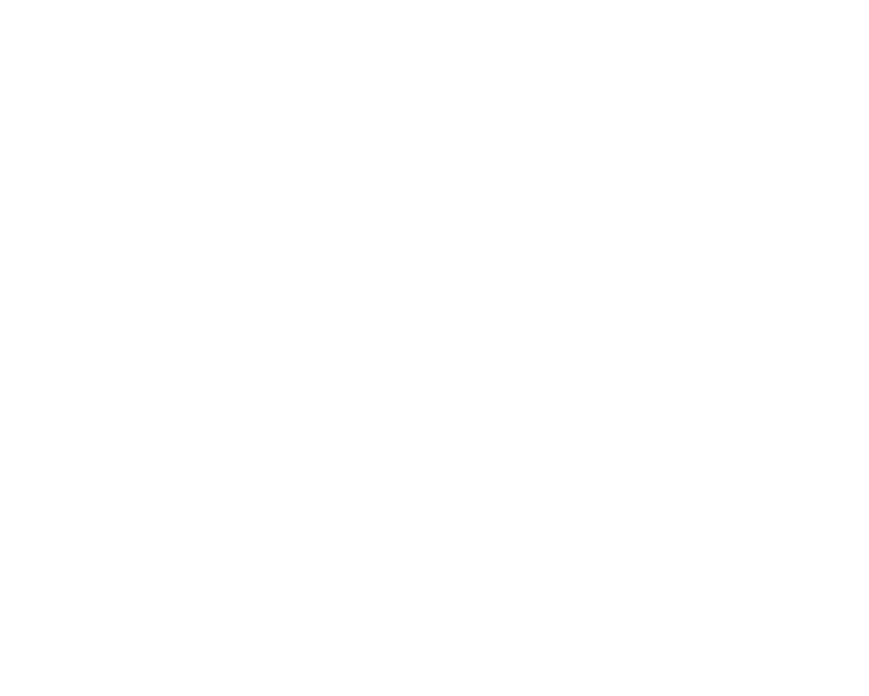
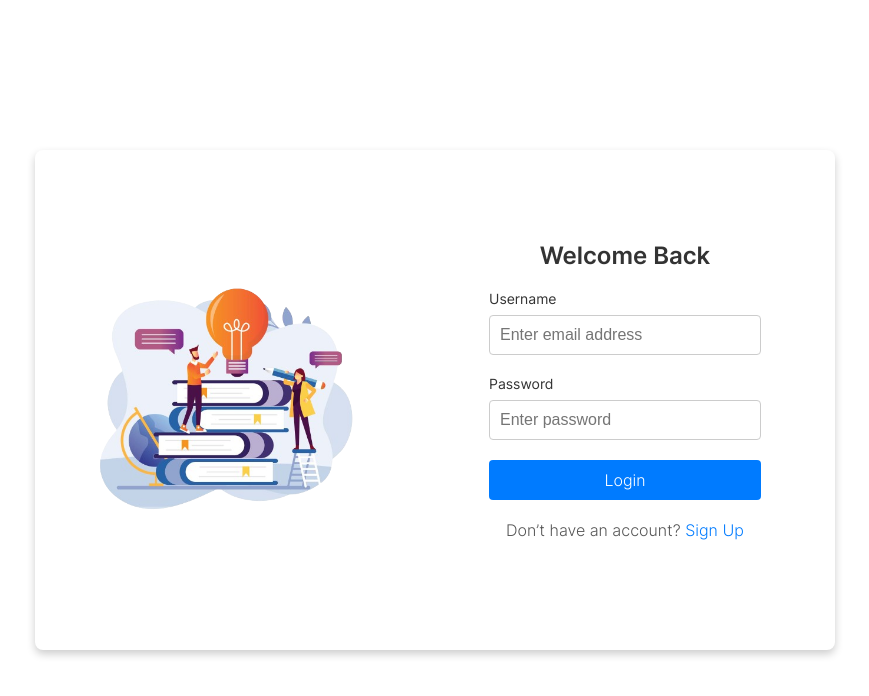
Before and after one commit to ICAS03/uni-portal, a React (Vite) app: page /adminLogin in a window 1280 px wide. Before the commit this address had no page. Shown: the top 696 px of the page, without its empty margins (205-1074 px from the left). Built offline with nearby package versions, Linux system fonts and the light colour scheme.

Commit message:
login page done

```diff
--- a/src/App.jsx
+++ b/src/App.jsx
@@ -16,6 +16,7 @@
 import CourseMenu from "./components/CourseMenu/courseMenu";
 import LectureUpload from "./components/LectureUpload/LectureUpload";
 import ProfilePage from "./components/ProfilePage/profilePage";
+import AdminLogin from "./components/AdminLogin/adminLogin";
 
 function App() {
   return (
@@ -38,6 +39,7 @@
         <Route path="/admindash" element={<AdminDash />}></Route>
         <Route path="/lecture-upload" element={<LectureUpload />}></Route>
         <Route path="/profilepage" element={<ProfilePage />}></Route>
+        <Route path="/adminLogin" element={<AdminLogin />}></Route>
       </Routes>
     </Router>
   );
--- /dev/null
+++ b/src/components/AdminLogin/adminLogin.css
@@ -0,0 +1,102 @@
+.container {
+  height: 100%;
+  display: flex;
+  justify-content: center;
+  align-items: center;
+}
+
+.login-box {
+  display: flex;
+  width: 800px;
+  height: 500px;
+  box-shadow: 0 4px 8px rgba(0, 0, 0, 0.2);
+  border-radius: 8px;
+  overflow: hidden;
+  background-color: white;
+}
+
+.image-section {
+  flex: 1;
+  display: flex;
+  align-items: center;
+  justify-content: center;
+  padding: 20px;
+}
+
+.image {
+  max-width: 100%;
+  max-height: 100%;
+}
+
+.form-section {
+  flex: 1;
+  padding: 40px;
+  display: flex;
+  flex-direction: column;
+  justify-content: center;
+  align-items: center;
+}
+
+.admin-title {
+  margin-bottom: 20px;
+  font-size: 24px;
+  font-weight: bold;
+  color: #333;
+}
+
+.form {
+  width: 100%;
+  display: flex;
+  flex-direction: column;
+  align-items: center;
+}
+
+.label {
+  width: 80%;
+  margin-bottom: 8px;
+  font-size: 14px;
+  color: #333;
+  text-align: left;
+}
+
+.input {
+  width: 80%;
+  padding: 10px;
+  margin-bottom: 20px;
+  border: 1px solid #ccc;
+  border-radius: 4px;
+  font-size: 16px;
+}
+
+.button {
+  width: 80%;
+  padding: 10px;
+  border: none;
+  border-radius: 4px;
+  background-color: #007bff;
+  color: white;
+  font-size: 16px;
+  cursor: pointer;
+}
+
+.button:hover {
+  background-color: #0056b3;
+}
+
+.error-message {
+  color: red;
+}
+
+.signup-link {
+  margin-top: 20px;
+  color: #555;
+}
+
+.signup-link a {
+  color: #007bff;
+  text-decoration: none;
+}
+
+.signup-link a:hover {
+  text-decoration: underline;
+}
--- /dev/null
+++ b/src/components/AdminLogin/adminLogin.jsx
@@ -0,0 +1,107 @@
+import { useState, useEffect } from "react";
+import { useNavigate } from "react-router-dom";
+import "./adminLogin.css";
+import loginImage from "../../assets/icons/loginpage.png";
+
+// Dummy data
+const dummyUsers = [
+  {
+    email: "admin@gmail.com",
+    password: "123",
+    role: "admin",
+  },
+  {
+    email: "lecturer@gmail.com",
+    password: "123",
+    role: "lecturer",
+  },
+  {
+    email: "student@gmail.com",
+    password: "123",
+    role: "student",
+  },
+];
+
+const LoginPage = () => {
+  const [email, setEmail] = useState("");
+  const [password, setPassword] = useState("");
+  const [error, setError] = useState("");
+  const [loggedIn, setLoggedIn] = useState(false);
+  const [role, setRole] = useState("");
+  const navigate = useNavigate();
+
+  const handleLogin = (e) => {
+    e.preventDefault();
+    const user = dummyUsers.find(
+      (user) => user.email === email && user.password === password
+    );
+    if (user) {
+      setRole(user.role);
+      setLoggedIn(true);
+      setError("");
+    } else {
+      setError("Invalid email or password");
+    }
+  };
+
+  useEffect(() => {
+    if (loggedIn) {
+      if (role === "admin") {
+        navigate("/adminDash");
+      } else if (role === "lecturer") {
+        navigate("#");
+      } else if (role === "student") {
+        navigate("/mycourses");
+      }
+      setLoggedIn(false);
+    }
+  }, [loggedIn, navigate, role]);
+
+  return (
+    <div className="container">
+      <div className="login-box">
+        <div className="image-section">
+          <img className="image" src={loginImage} alt="Illustration" />
+        </div>
+        <div className="form-section">
+          <h2 className="admin-title">Welcome Back</h2>
+          <form className="form" onSubmit={handleLogin}>
+            <label className="label" htmlFor="email">
+              Username
+            </label>
+            <input
+              className="input"
+              type="email"
+              id="email"
+              name="email"
+              placeholder="Enter email address"
+              value={email}
+              onChange={(e) => setEmail(e.target.value)}
+            />
+            <label className="label" htmlFor="password">
+              Password
+            </label>
+            <input
+              className="input"
+              type="password"
+              id="password"
+              name="password"
+              placeholder="Enter password"
+              value={password}
+              onChange={(e) => setPassword(e.target.value)}
+            />
+            <button className="button" type="submit">
+              Login
+            </button>
+            {error && <p className="error-message">{error}</p>}
+          </form>
+          <p className="signup-link">
+            Don’t have an account? <a href="#">Sign Up</a>
+          </p>
+        </div>
+      </div>
+    </div>
+  );
+};
+
+export default LoginPage;
```
Also changed, not shown: src/components/AdminLogin/useForm.jsx (added, +17 -0 lines), src/assets/icons/loginpage.png (added).
